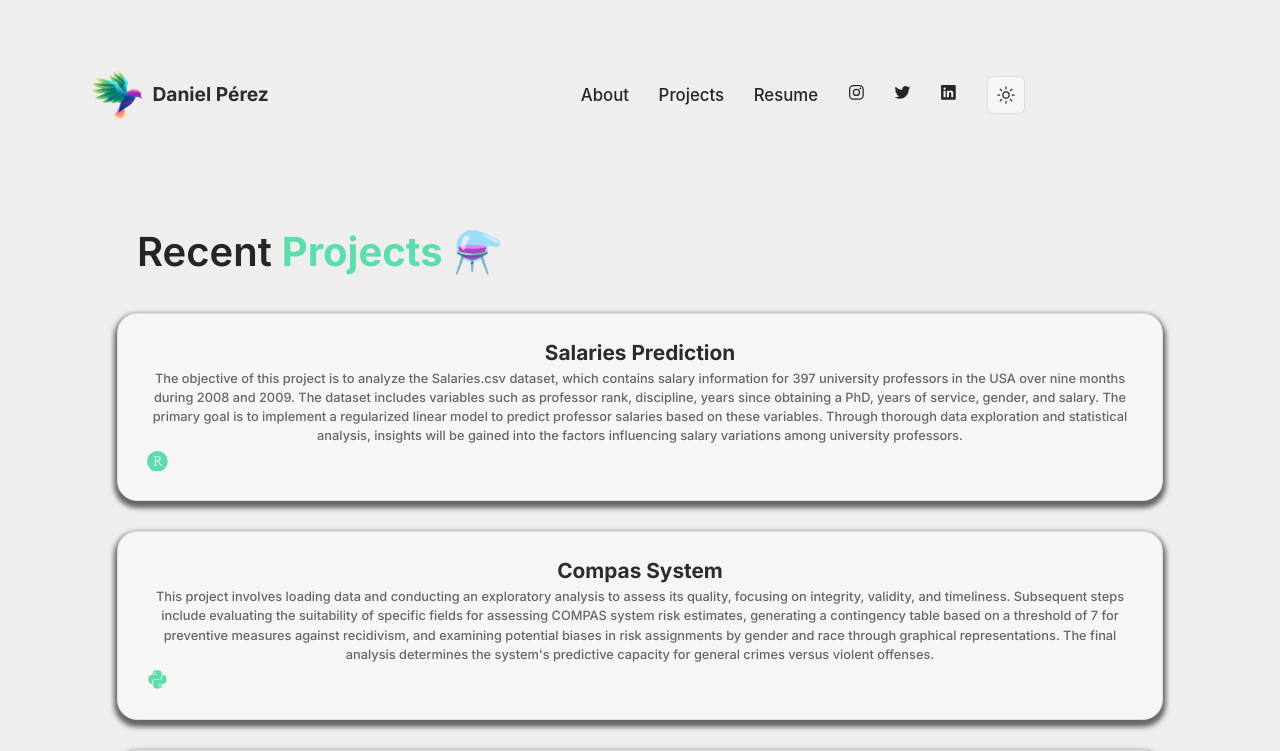
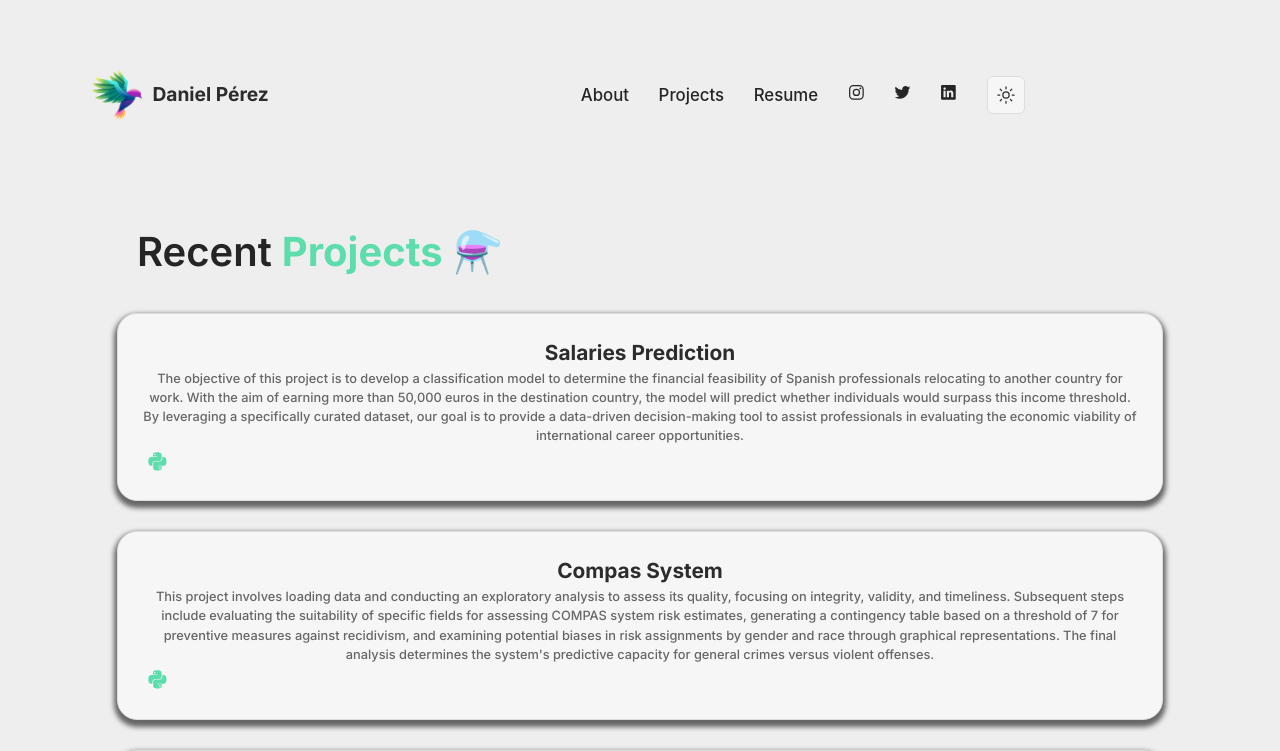
Before and after one commit to danielpsnz/perezdaniel_portfolio, a React (Create React App) app: page /projects in a window 1280 px wide. Shown: the top 751 px of the page. Built offline with nearby package versions, Linux system fonts and the light colour scheme.

Commit message:
changed salaries prediction description

```diff
--- a/src/containers/Projects/Projects.js
+++ b/src/containers/Projects/Projects.js
@@ -30,9 +30,9 @@ function Projects() {
         <Col md={4} className="project-card">
             <ProjectCard
               title="Salaries Prediction"
-              description="The objective of this project is to analyze the Salaries.csv dataset, which contains salary information for 397 university professors in the USA over nine months during 2008 and 2009. The dataset includes variables such as professor rank, discipline, years since obtaining a PhD, years of service, gender, and salary. The primary goal is to implement a regularized linear model to predict professor salaries based on these variables. Through thorough data exploration and statistical analysis, insights will be gained into the factors influencing salary variations among university professors."
+              description="The objective of this project is to develop a classification model to determine the financial feasibility of Spanish professionals relocating to another country for work. With the aim of earning more than 50,000 euros in the destination country, the model will predict whether individuals would surpass this income threshold. By leveraging a specifically curated dataset, our goal is to provide a data-driven decision-making tool to assist professionals in evaluating the economic viability of international career opportunities."
               repoLink={salaries_prediction}
-              languages={<SiRstudio />}
+              languages={<FaPython />}
             />
           </Col>
 
```
